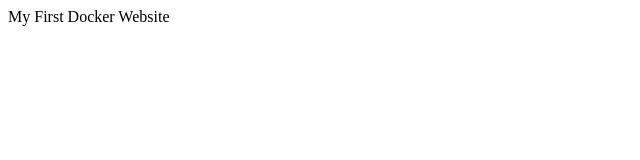
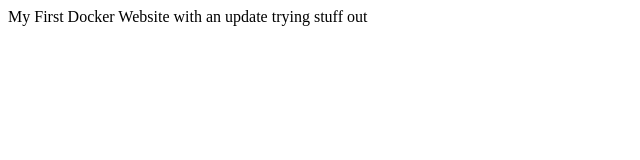
Before and after one commit to dhruvshah1996/Internet-History, a plain HTML site: page public_html/index.html in a window 1280 px wide. Shown: the whole page, without its empty margins (0-640 px from the left). Drawn offline with Linux system fonts and the light colour scheme.

```diff
--- a/public_html/index.html
+++ b/public_html/index.html
@@ -5,6 +5,6 @@
     <title>Title</title>
 </head>
 <body>
-My First Docker Website
+My First Docker Website with an update trying stuff out
 </body>
 </html>
```
